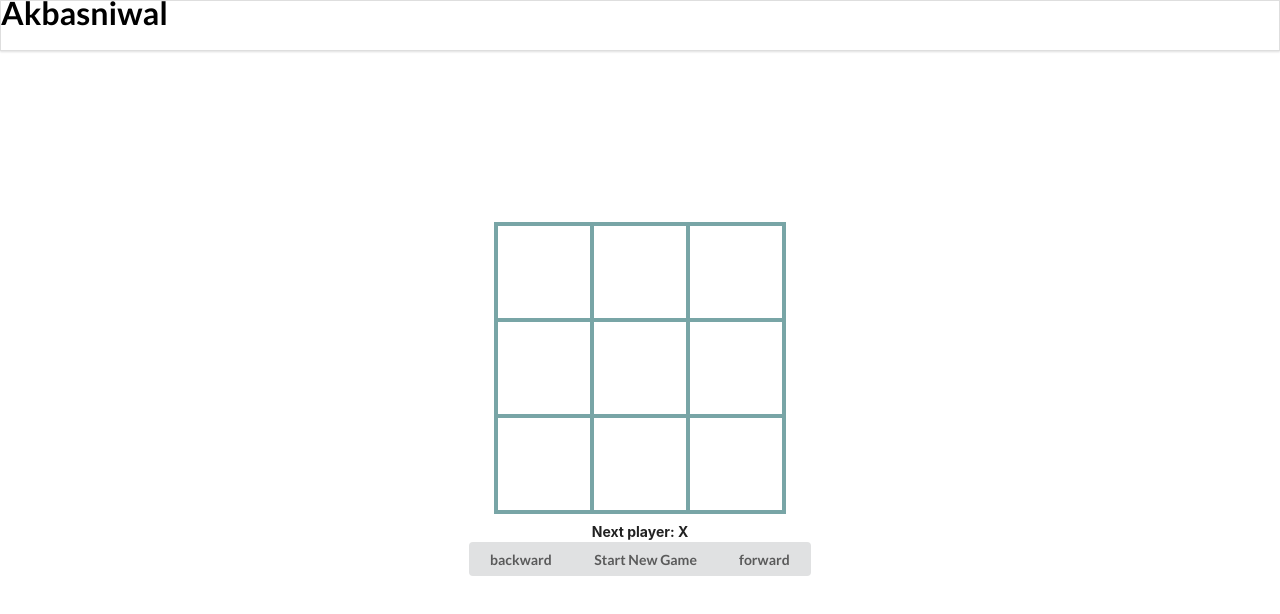
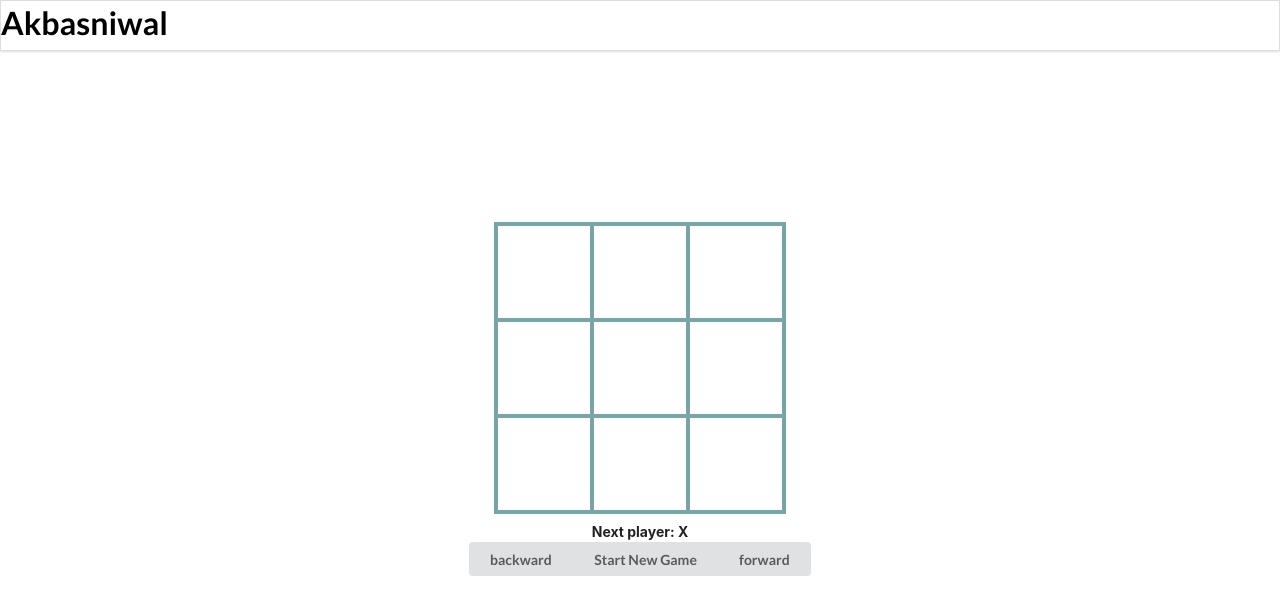
Before and after one commit to Akbasniwal/react1, a React (Create React App) app: page / in a window 1280 px wide. Shown: the top 614 px of the page. Built offline with nearby package versions, Linux system fonts and the light colour scheme; a web font is replaced by a local one.

Commit message:
Update App.js

```diff
--- a/src/App.js
+++ b/src/App.js
@@ -54,6 +54,7 @@ class Board extends React.Component {
                 color: "black",
                 fontSize: "xx-large",
                 fontWeight: "bolder",
+                marginTop :"10px",
               }}
             >
               Akbasniwal
```
